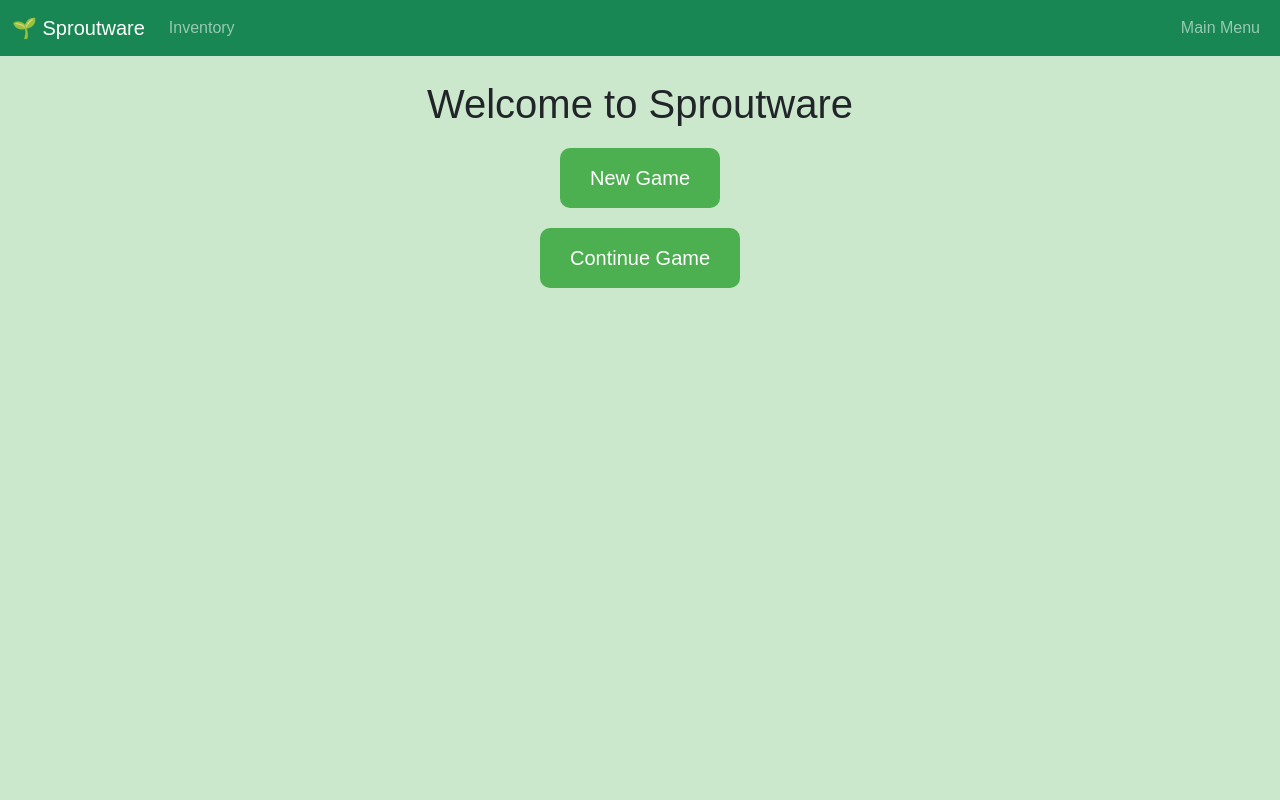
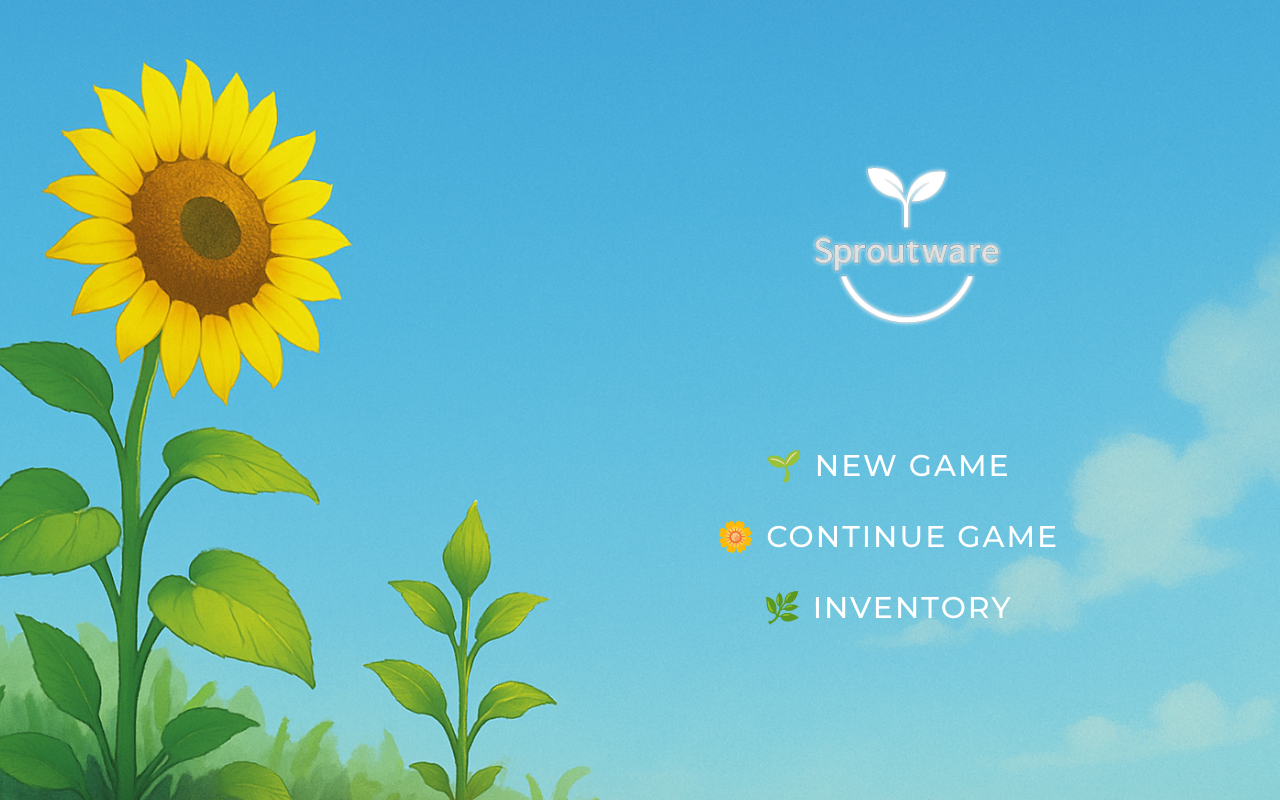
Before and after one commit to jerrythunt/AgileDevProjACIT2911, a Flask app: page / in a window 1280 px wide. Run offline with Flask 3, Linux system fonts and the light colour scheme.

Commit message:
css styling for inventory and main menu

```diff
--- a/sproutware/app.py
+++ b/sproutware/app.py
@@ -7,7 +7,6 @@ from sproutware.db import db
 from sproutware.models.seed import Seed
 from sproutware.models.time import Time
 from datetime import datetime as dt
-
 
 """INITIATES  APPLICATION, DO NOT TOUCH"""
 app = Flask(__name__)
@@ -28,33 +27,26 @@ def call_seeds():
     records = db.session.execute(statement)
     results = records.scalar()
 
-# Added this to initialize a test seed in db for tests
+    # Added this to initialize a test seed in db for tests
     if not results:
         seed = Seed(name="TestPlant")
         db.session.add(seed)
         db.session.commit()
-        results=seed
+        results = seed
 
     results.decay_hp()
-
     return results
 
 # Calls current time from db
 def call_time_update():
-    # select the database for a Time table, and grab the specific entry where the id == 1
     statement = db.select(Time).where(Time.id == 1)
-    # Execute the statement
     records = db.session.execute(statement)
-    # Convert the statement/select to an object so we can use it (.scalar()/.scalars())
     results = records.scalar()
 
-    # If it doesn't exist yet (app has been initialized), store current time to database
-    if results == None:
-        current_time = Time(name = "up_to_date")
+    if results is None:
+        current_time = Time(name="up_to_date")
         db.session.add(current_time)
         db.session.commit()
-
-        # Call recursively so it updates in one go
         call_time_update()
         return call_time_update()
 
@@ -62,15 +54,11 @@ def call_time_update():
 
 # Update the current time entry in database to right now
 def update_time():
-    # select the database for a table named Time, and grab the first row
     statement = db.select(Time)
     records = db.session.execute(statement)
     current_time_row = records.scalars().first()
-    # Update the first row to current time
     current_time_row.current_time = dt.now()
-    # Commit the change to the database
     db.session.commit()
-
     return current_time_row
 
 # Tell user when they first started playing the game
@@ -79,13 +67,10 @@ def began_game():
     records = db.session.execute(statement)
     results = records.scalar()
 
-    # If db entry doesnt exist (First time User), store the current time to database
-    if results == None:
-        began_time = Time(name = "first_launch_date")
+    if results is None:
+        began_time = Time(name="first_launch_date")
         db.session.add(began_time)
         db.session.commit()
-
-        # Call recursively so it updates in one go
         began_game()
         return began_game()
 
@@ -102,86 +87,64 @@ def continue_game():
 @app.route("/inventory")
 def inventory():
     seeds = db.session.execute(db.select(Seed)).scalars().all()
-
     selected_seed = db.session.execute(db.select(Seed).where(Seed.is_selected == True)).scalar()
 
-    if selected_seed:
-        selected_id = selected_seed.id
-    else:
-        selected_id = None
-
+    selected_id = selected_seed.id if selected_seed else None
     return render_template("inventory.html", seeds=seeds, selected_id=selected_id)
-
 
 @app.route("/select/<int:seed_id>", methods=["POST"])
 def select_seed(seed_id):
     selected_result = db.session.execute(db.select(Seed).where(Seed.is_selected == True)).scalar()
-
     if selected_result:
         selected_result.is_selected = False
 
     new_selected = db.get_or_404(Seed, seed_id)
     new_selected.is_selected = True
+    db.session.commit()
 
-    db.session.commit()
     return redirect(url_for("inventory"))
 
+@app.route("/<plant_name>")
+def plant_page(plant_name):
+    seed = db.session.execute(db.select(Seed).where(Seed.name == plant_name)).scalar_one_or_none()
+    if not seed:
+        return f"Plant '{plant_name}' not found.", 404
 
-
-@app.route("/sunflower")
-def sunflower():
-    seeds = call_seeds()
-    # 'time_update' MUST run before 'start' (check pk's)
     time_update = call_time_update()
     start = began_game()
-    # countdown = 5.00 - (seeds.time_until_waterable()).total_seconds()
-
-    countdown = seeds.time_until_waterable()
-    # if check == None:
-    #     countdown = "There is no countdown"
-    # elif check != None:
-    #     countdown = check
-    # else:
-    #     pass
-
+    countdown = seed.time_until_waterable()
     update_time()
 
-    # use the "home.html" template, store the result of each function to a variable that can be called in the html file. Ex: {{plant.name}}
-    return render_template("sunflower.html", plant = seeds, time_update = time_update, start = start, countdown = countdown)
+    return render_template("sunflower.html", plant=seed, time_update=time_update, start=start, countdown=countdown)
 
 # Allows user to plant an unplanted seed
 @app.route("/plant/<int:seed_id>", methods=["POST"])
 def plant_seed(seed_id):
     seed = db.get_or_404(Seed, seed_id)
     seed.plant()
-
-    return redirect(url_for("sunflower"))
+    return redirect(url_for("plant_page", plant_name=seed.name))
 
 # Allows user to water a seed if not watered
 @app.route("/water/<int:seed_id>", methods=["POST"])
 def water_seed(seed_id):
     seed = db.get_or_404(Seed, seed_id)
     msg = seed.water_plant()
-
-    return redirect(url_for("sunflower", message=msg))
+    return redirect(url_for("plant_page", plant_name=seed.name, message=msg))
 
 @app.route("/new", methods=["POST"])
 def new_game():
     try:
-        # Delete all existing Seed entries
         seeds = db.session.execute(db.select(Seed)).scalars().all()
         for seed in seeds:
             db.session.delete(seed)
-        # Delete all existing Time entries
         times = db.session.execute(db.select(Time)).scalars().all()
         for time in times:
             db.session.delete(time)
         db.session.commit()
-        # Create initial seed
+
         seed = Seed(name="sunflower", category="flower")
         db.session.add(seed)
 
-        # Create time entries
         current_time = Time(name="up_to_date")
         first_launch = Time(name="first_launch_date")
         db.session.add(current_time)
@@ -194,7 +157,5 @@ def new_game():
         db.session.rollback()
         return redirect(url_for("home"))
 
-
-# When "python -m sprouteware.app" is run, it runs in debug mode on localhost:8888
 if __name__ == "__main__":
-    app.run(debug = True, port = 8888)
+    app.run(debug=True, port=8888)
--- a/sproutware/manage.py
+++ b/sproutware/manage.py
@@ -20,8 +20,11 @@ def delete_tables():
 def generate_seed():
     # Call Seed class, and input necessary attributes
     seed = Seed(name = "sunflower", category = "flower")
+    seed2 = Seed(name = "daisy", category = "flower")
+
     # Add the new object to the current session
     db.session.add(seed)
+    db.session.add(seed2)
     # Commit the new object to the database
     db.session.commit()
     # Print the objects attributes for debugging purposes
--- a/sproutware/templates/base.html
+++ b/sproutware/templates/base.html
@@ -4,10 +4,12 @@
 <head>
     <title>{% block pagetitle %}Plants{% endblock %}</title>
     <link href="https://cdn.jsdelivr.net/npm/bootstrap@5.3.3/dist/css/bootstrap.min.css" rel="stylesheet">
+    <link href="https://fonts.googleapis.com/css2?family=Architects+Daughter&display=swap" rel="stylesheet">
+
 </head>
 
 <body>
-    <nav class="navbar navbar-expand-lg navbar-dark bg-success">
+    <!-- <nav class="navbar navbar-expand-lg navbar-dark bg-success">
         <div class="container-fluid">
             <a class="navbar-brand" href="#">🌱 Sproutware</a>
             <button class="navbar-toggler" type="button" data-bs-toggle="collapse" data-bs-target="#navbarContent">
@@ -26,7 +28,7 @@
                     </li>
             </div>
         </div>
-    </nav>
+    </nav> -->
 
     <div class="container mt-4">
         {% block content %}{% endblock %}
--- a/sproutware/templates/home.html
+++ b/sproutware/templates/home.html
@@ -1,42 +1,73 @@
-{% extends "base.html" %}
-
+{% extends "layout.html" %}
 {% block content %}
 
-<!DOCTYPE html>
-<html>
-<head>
-    <title>Sproutware</title>
 <style>
   body {
-            background-color: #cce8cc;
-            font-family: Arial, sans-serif;
+    background-image: url("{{ url_for('static', filename='images/main_menu_background.png') }}");
+    background-size: 110%;
+    background-repeat: no-repeat;
+    background-position: center center;
+    height: 100vh;
+    margin: 0;
+    font-family: sans-serif;
+  }
+
+  .menu-buttons {
+    position: absolute;
+    top: 55%;
+    right: 15%;
+    display: flex;
+    flex-direction: column;
+    gap: 20px;
+  }
+
+  .menu-buttons form button {
+    font-family: 'Montserrat', sans-serif;
+    letter-spacing: 2px;
+    text-transform: uppercase;
+    background: none;
+    border: none;
+    color: white;
+    font-size: 30px;
+    cursor: pointer;
+    padding: 7px;
+    transition: color 0.2s ease;
+    width: 400px;
     text-align: center;
   }
-        .menu-btn {
-            display: block;
-            margin: 20px auto;
-            padding: 15px 30px;
-            font-size: 20px;
-            border: none;
-            border-radius: 10px;
-            background-color: #4CAF50;
-            color: white;
-            cursor: pointer;
+
+  .menu-buttons form button:hover {
+    color: rgb(233, 233, 12);
   }
-        .menu-btn:hover {
-            background-color: #388e3c;
+
+.logo-container {
+  position: absolute;
+  top: 120px;      /* distance from the top */
+  left: 782px;     /* distance from the left */
+  z-index: 10;    /* keeps it on top of background */
 }
+
+.logo-container img {
+  width: 250px;
+  filter: drop-shadow(0 0 2px white);
+}
+
+
 </style>
-</head>
-<body>
-    <h1>Welcome to Sproutware</h1>
+
+<div class="logo-container">
+  <img src="{{ url_for('static', filename='images/logo1.png') }}" alt="Sproutware Logo">
+</div>
+<div class="menu-buttons">
 <form action="/new" method="post">
-        <button class="menu-btn">New Game</button>
+        <button class="menu-btn">🌱 New Game</button>
     </form>
     <form action="/continue" method="get">
-        <button class="menu-btn">Continue Game</button>
+        <button class="menu-btn">🌼 Continue Game</button>
     </form>
-</body>
-</html>
+  <form action="{{ url_for('inventory') }}">
+    <button type="submit">🌿 INVENTORY</button>
+  </form>
+</div>
 
 {% endblock %}
--- a/sproutware/templates/layout.html
+++ b/sproutware/templates/layout.html
@@ -2,6 +2,7 @@
 <html lang="en">
 <head>
   <!-- <meta http-equiv="refresh" content="1"> -->
+   <link href="https://fonts.googleapis.com/css2?family=Montserrat:wght@500&display=swap" rel="stylesheet">
   <meta charset="UTF-8">
   <title> 🌿Sproutware🌿</title>
   <style>
```
Also changed, not shown: sproutware/templates/inventory.html (+104 -63 lines), sproutware/Growing_Plants.db, sproutware/static/images/drawnborder1.png (added), sproutware/static/images/house1.png (added), sproutware/static/images/logo1.png (added), sproutware/static/images/main_menu_background.png (added), sproutware/static/images/notebook1.png (added), sproutware/static/images/topdown2.jpg (added), 4 other files. Lines whose indentation alone changed are shown as unchanged.
